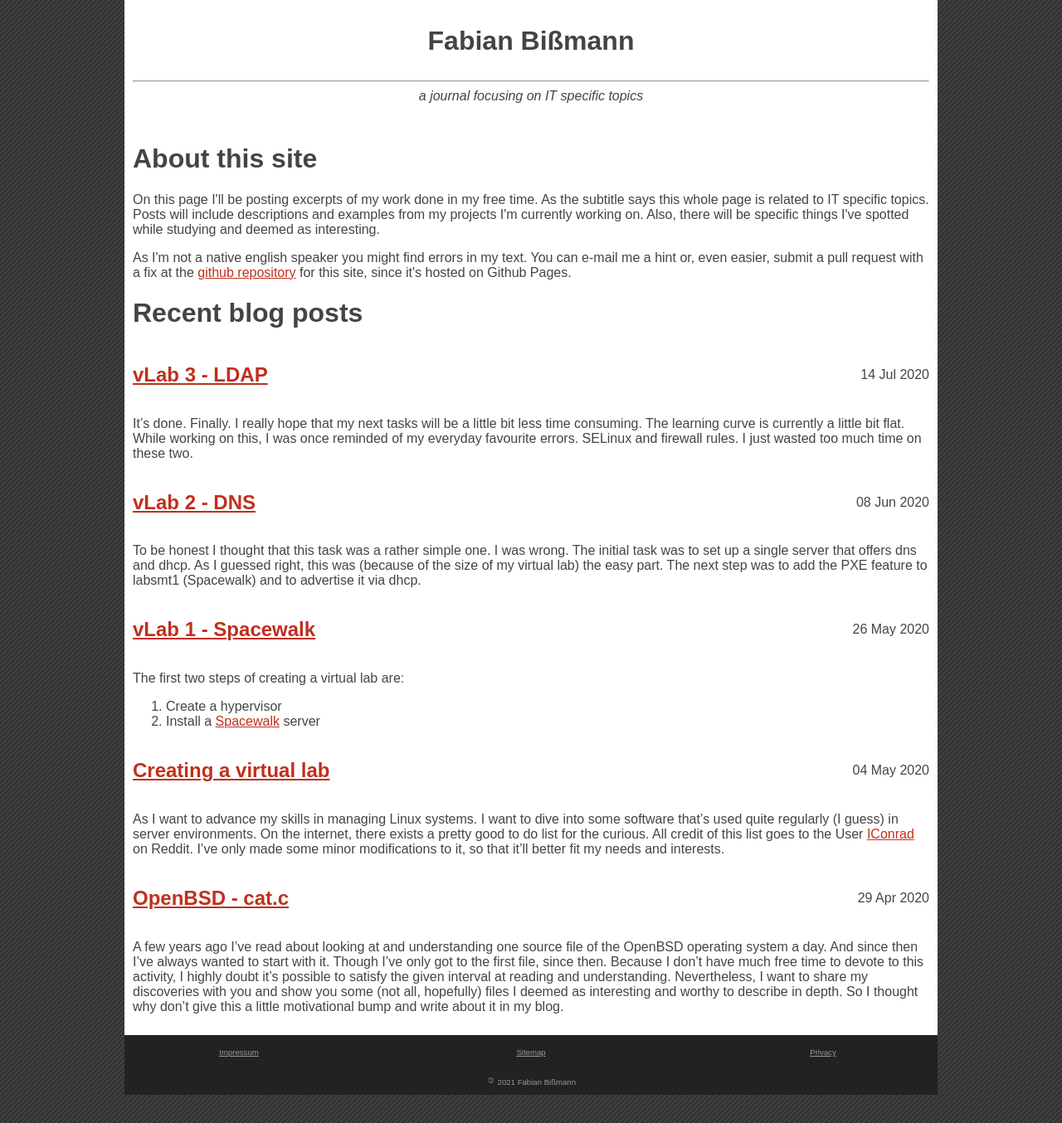
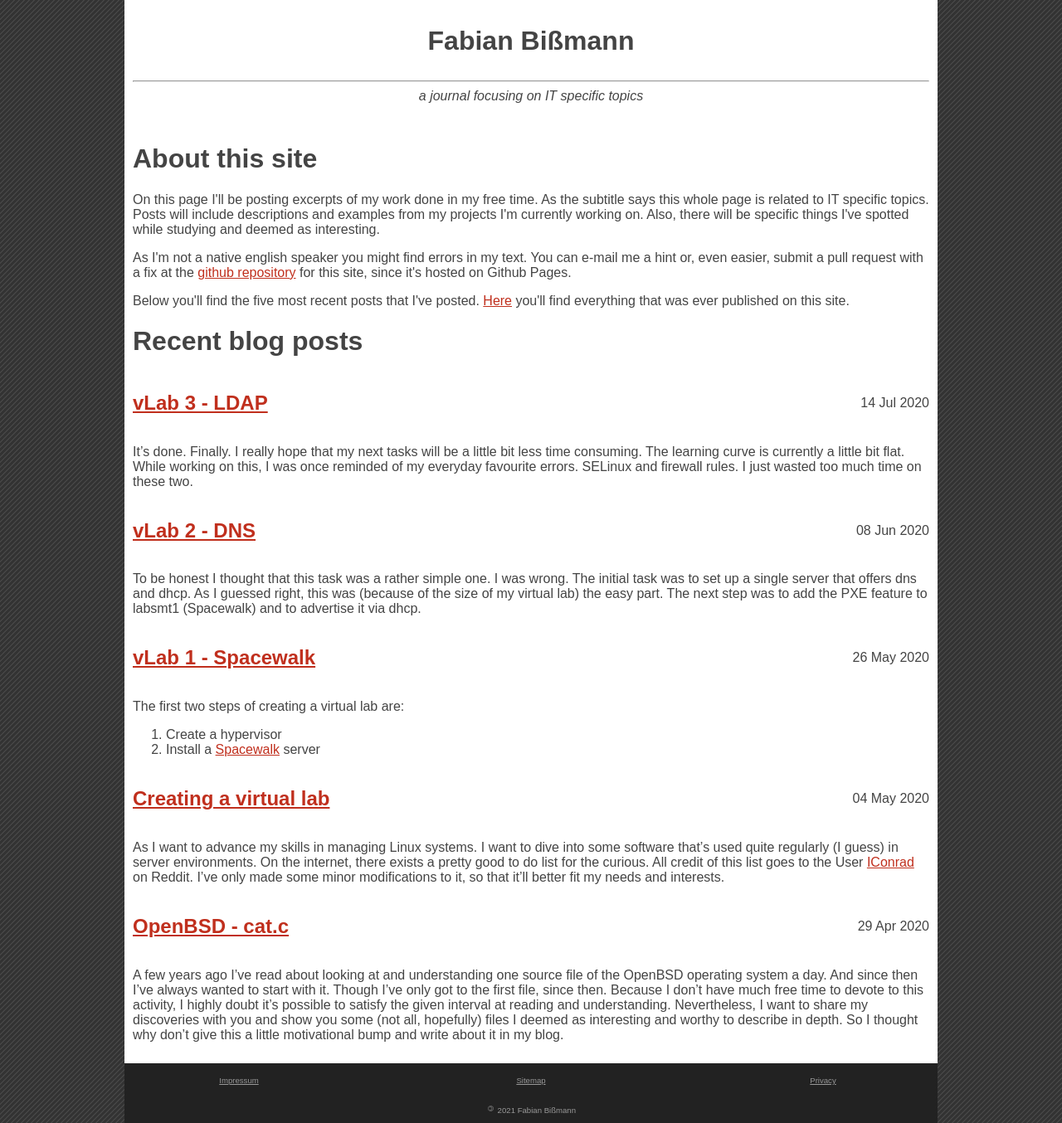
Before and after one commit to 1dollarsteak/1dollarsteak.github.io, a Jekyll site: the page built from index.html, in a window 1280 px wide. Shown: the whole page at 83% size. Built offline with Jekyll 4.4.1, drawn with Linux system fonts in a browser that asks for light colours.

Commit message:
Add overview of all published posts

```diff
--- a/_sass/main.scss
+++ b/_sass/main.scss
@@ -85,6 +85,10 @@
   color: #444;
 }
 
+a.toparrow {
+  font-size: 0.5em;
+}
+
 footer>div>a, footer>div>a:visited {
   color: #999;
   font-size: .6em;
--- a/index.html
+++ b/index.html
@@ -11,6 +11,8 @@
 <p>
 As I'm not a native english speaker you might find errors in my text. You can e-mail me a hint or, even easier, submit a pull request with a fix at the <a href="https://github.com/1dollarsteak/1dollarsteak.github.io">github repository</a> for this site, since it's hosted on Github Pages.
 </p>
+<p>
+Below you'll find the five most recent posts that I've posted. <a href="/everything.html">Here</a> you'll find everything that was ever published on this site.
 <h1>
   Recent blog posts
 </h1>
```
Also changed, not shown: everything.html (added, +31 -0 lines).
